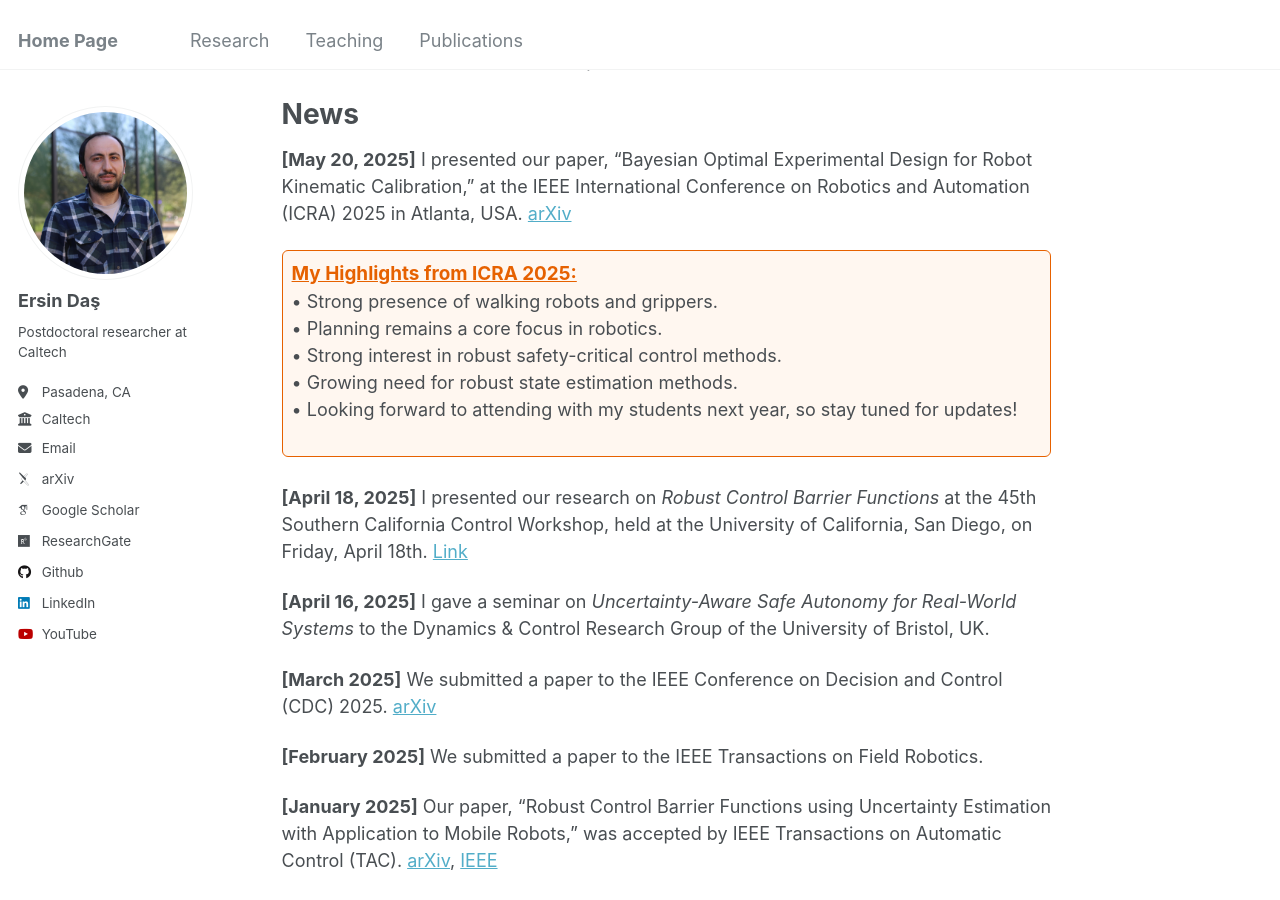
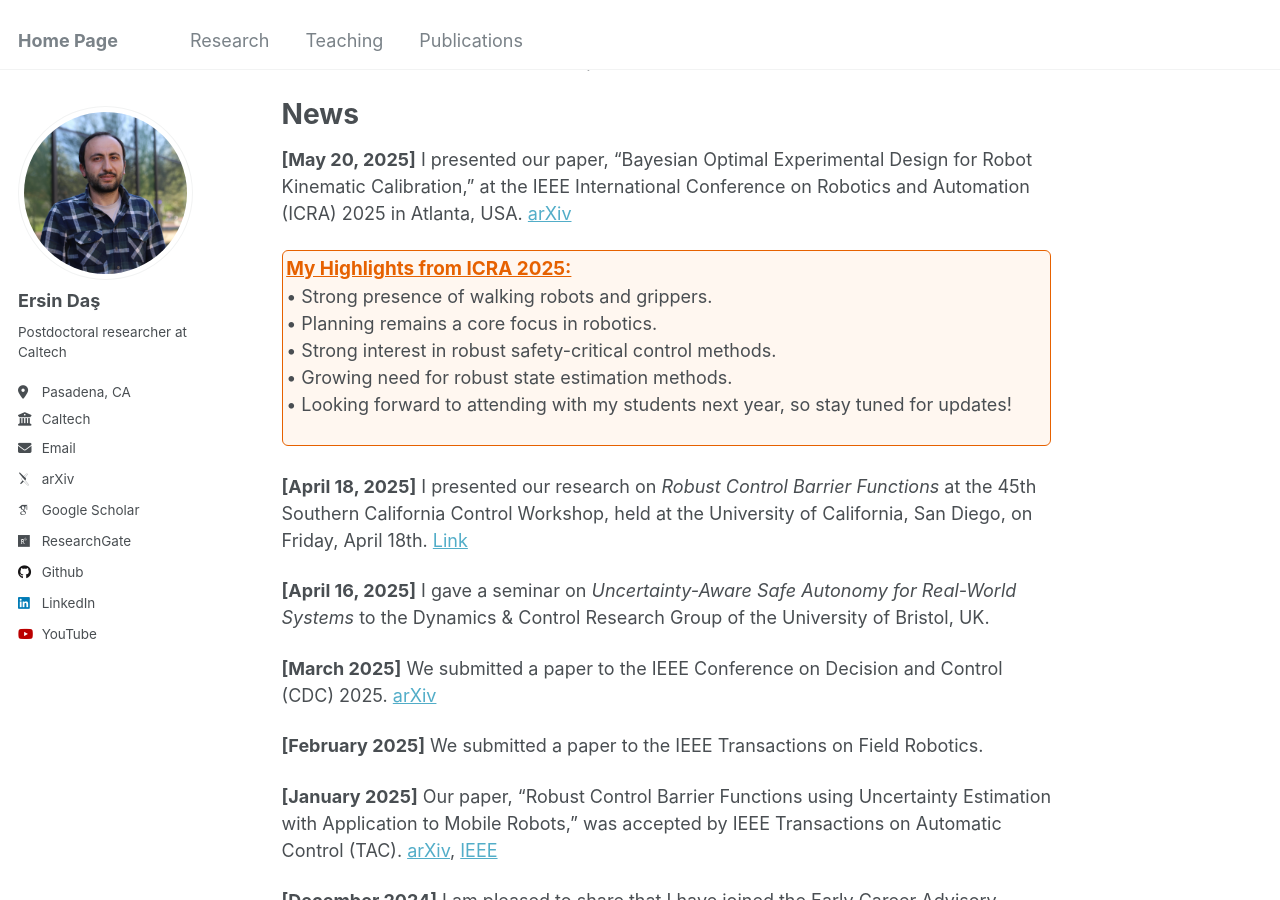
Before and after one commit to ersindas/ersindas.github.io, a Jekyll site: the page built from _pages/about.md, in a window 1280 px wide and 900 px high, scrolled down 312 px. Built offline with Jekyll 4.4.1, drawn with Linux system fonts in a browser that asks for light colours; some web fonts are replaced.

Commit message:
Update about.md

```diff
--- a/_pages/about.md
+++ b/_pages/about.md
@@ -15,7 +15,7 @@ News
 ======
 **[May 20, 2025]** I presented our paper, "Bayesian Optimal Experimental Design for Robot Kinematic Calibration," at the IEEE International Conference on Robotics and Automation (ICRA) 2025 in Atlanta, USA. [arXiv](https://arxiv.org/pdf/2409.10802)
 
-<div style="border: 1px solid #e66100; background-color: #fff7f0; padding: 0.5em 0.5em; margin: 0.2em 0 0.2em 0; border-radius: 6px;">
+<div style="border: 1px solid #e66100; background-color: #fff7f0; padding: 0.2em 0.2em; margin: 0.2em 0 0.0em 0; border-radius: 6px;">
   <strong style="color:#e66100; font-size: 1.05em; text-decoration: underline;">My Highlights from ICRA 2025:</strong><br>
   • Strong presence of walking robots and grippers.<br>
   • Planning remains a core focus in robotics.<br>
```
